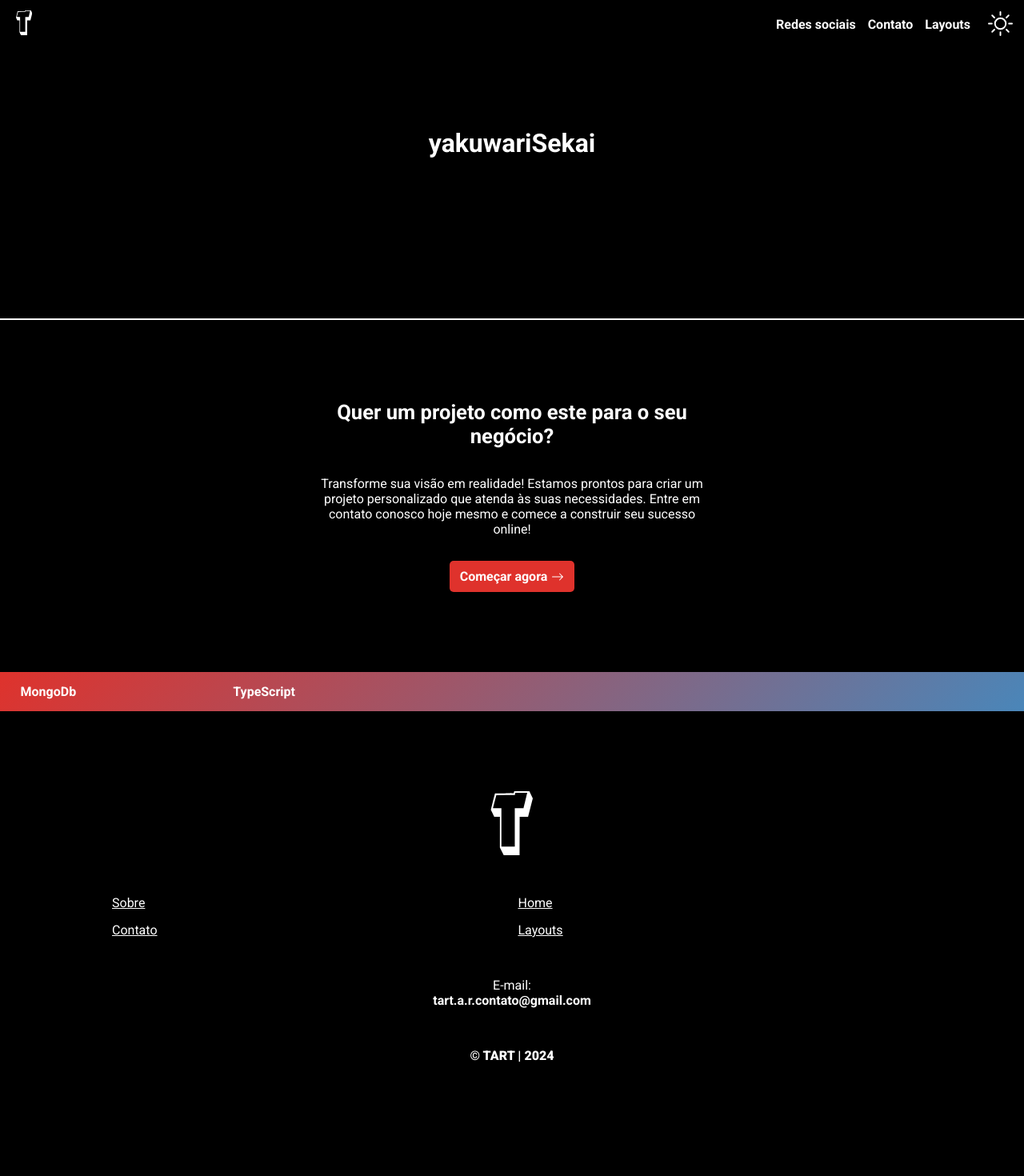
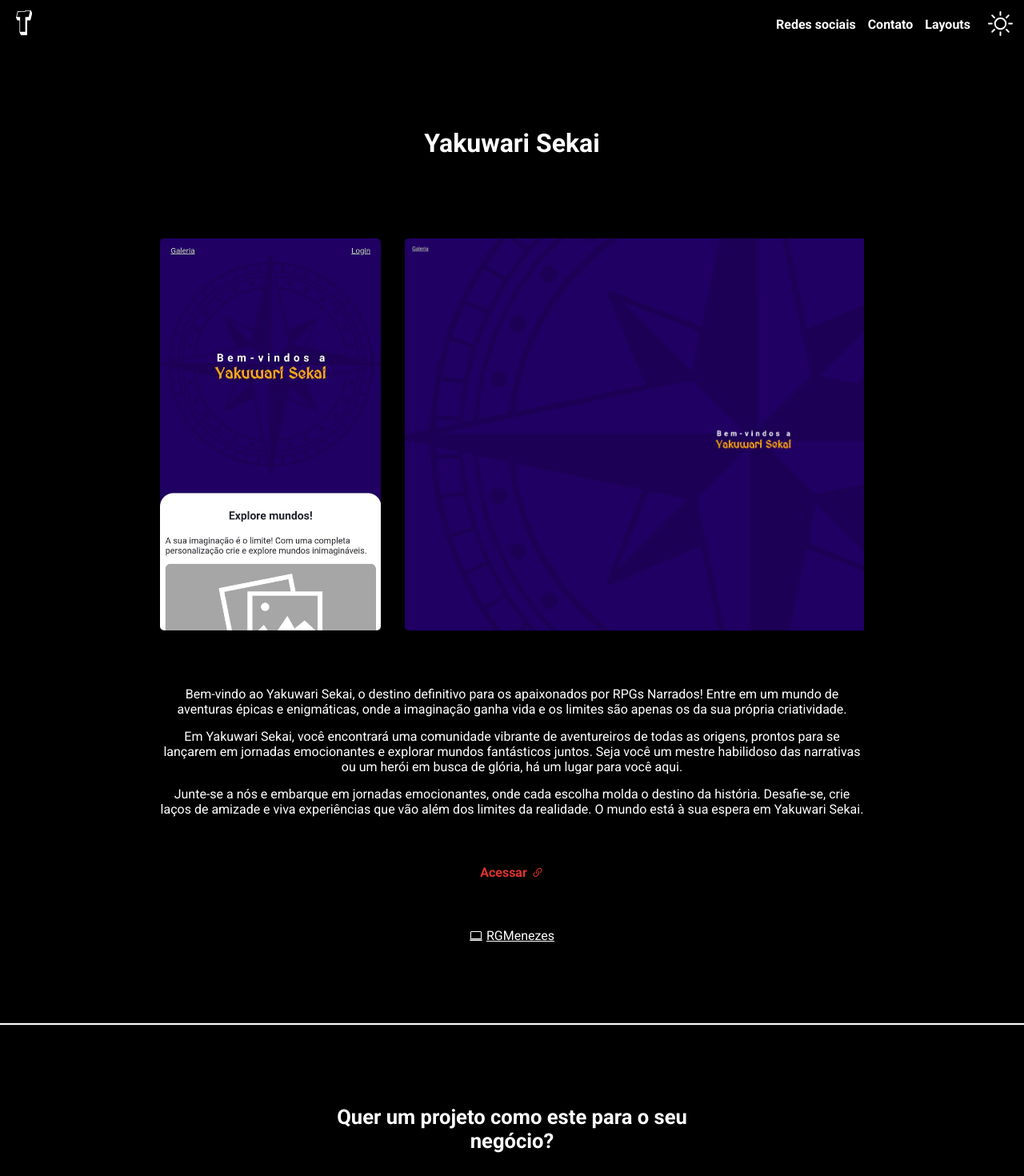
Before and after one commit to RGMenezes/tart, a Next.js app: page /projetos/yakuwariSekai in a window 1280 px wide. Shown: the top 1470 px of the page at 80% size. Before the commit the page ends 1429 px from the top, so only its background shows below. Built offline with nearby package versions, Linux system fonts and the light colour scheme.

Commit message:
finalizando aba de produtos

```diff
--- a/src/app/globals.css
+++ b/src/app/globals.css
@@ -22,6 +22,24 @@
   --color-contrast: var(--color-whiteT);
 
   --color-gradient: linear-gradient(135deg, var(--color-vermelho), var(--color-azul-aço));
+}
+
+::-webkit-scrollbar{
+  width: 0px;
+  height: 5px;
+}
+@media screen and (min-width: 769px) {
+  ::-webkit-scrollbar{
+    width: 10px;
+    height: 10px;
+  }
+}
+
+::-webkit-scrollbar-thumb{
+  cursor: pointer;
+  background-color: var(--color);
+  border: 2px solid var(--color-background);
+  border-radius: 2px;
 }
 
 *{
--- a/src/app/layout.module.css
+++ b/src/app/layout.module.css
@@ -11,24 +11,6 @@
   --color: var(--color-preto);
   --color-shadow: var(--color-whiteS);
   --color-contrast: var(--color-blackT);
-}
-
-.body::-webkit-scrollbar{
-  width: 0px;
-  height: 5px;
-}
-@media screen and (min-width: 769px) {
-  .body::-webkit-scrollbar{
-    width: 10px;
-    height: 10px;
-  }
-}
-
-.body::-webkit-scrollbar-thumb{
-  cursor: pointer;
-  background-color: var(--color);
-  border: 2px solid var(--color-background);
-  border-radius: 2px;
 }
 
 .body{
--- a/src/app/projetos/[nameProject]/page.module.css
+++ b/src/app/projetos/[nameProject]/page.module.css
@@ -10,6 +10,34 @@
 
 .content_section{
   max-width: 1000px;
+  margin: auto;
+
+  text-align: center;
+}
+
+.image{
+  width: auto;
+  height: 100%;
+
+  box-shadow: 0px 0px 10px var(--color-blackS);
+  border-radius: 5px;
+}
+
+.flow_x_around_container{
+  width: 100%;
+
+  display: flex;
+  flex-flow: row wrap;
+  justify-content: space-around;
+  gap: 30px;
+}
+.flow_x_center_container{
+  width: 100%;
+
+  display: flex;
+  flex-flow: row wrap;
+  justify-content: center;
+  gap: 30px;
 }
 
 .assessment_section{
--- a/src/app/projetos/[nameProject]/page.tsx
+++ b/src/app/projetos/[nameProject]/page.tsx
@@ -3,16 +3,49 @@ import styles from './page.module.css';
 import adText from '@/texts/adText';
 import Article from '@/components/layouts/Article';
 import ButtonLink from '@/components/link/ButtonLink';
-import { BsArrowRight } from 'react-icons/bs';
+import { BsArrowRight, BsFolderSymlink, BsLaptop, BsLink45Deg } from 'react-icons/bs';
+import ScrollXContainer from '@/components/containers/ScrollXContianer';
+import projectText, { TypeProject } from '@/texts/projectText';
+import Image from 'next/image';
+import TextLink from '@/components/link/TextLink';
 
 export default function Projetos({params: {nameProject}}: {params: {nameProject: string}}){
-  const project = decodeURIComponent(nameProject);
+  const projectName = decodeURIComponent(nameProject);
+  let project: TypeProject | undefined;
+
+  if(projectName === 'yakuwariSekai'){
+    project = projectText.yakuwariSekai;
+  }
+
   return(
     <main className={styles.main}>
-      <h1>{project}</h1>
+      <h1>{project?.title}</h1>
 
       <Section className={styles.content_section}>
+        <ScrollXContainer>
+          {project?.imagePortrait.map((item, index) => <Image className={styles.image} key={`portrait_${index}`} src={item} alt={project.imageAlt}/>)}
+          {project?.imageLandescap.map((item, index) => <Image className={styles.image} key={`landscap_${index}`} src={item} alt={project.imageAlt}/>)}
+        </ScrollXContainer>
 
+        <Article>
+          {project?.description.split('\n').map((item, index) => <p key={`description_${index}`}>{item}</p>)}
+        </Article>
+
+        <div className={styles.flow_x_around_container}>
+          {project?.repository && <TextLink rel='external' lang={undefined} target='_blank' type='highlight' to={project.repository}>
+            Código fonte <BsFolderSymlink />
+          </TextLink>}
+
+          {project?.site && <TextLink rel='external' lang={undefined} target='_blank' type='highlight' to={project.site}>
+            Acessar <BsLink45Deg />
+          </TextLink>}
+        </div>
+
+        <div className={styles.flow_x_center_container}>
+          {project?.dev.map( (item, index) =>  <TextLink key={`dev_${index}`} rel='external' lang={undefined} target='_blank' to={item[1]}>
+            <BsLaptop /> {item[0]}
+          </TextLink>)}
+        </div>
       </Section>
 
       <Section className={styles.assessment_section}>
--- /dev/null
+++ b/src/components/containers/ScrollXContainer.module.css
@@ -0,0 +1,9 @@
+.container{
+  height: 500px;
+  padding-bottom: 10px;
+
+  overflow: auto;
+  display: flex;
+  flex-flow: row nowrap;
+  gap: 30px;
+}
--- /dev/null
+++ b/src/components/containers/ScrollXContianer.tsx
@@ -0,0 +1,9 @@
+import styles from './ScrollXContainer.module.css';
+
+export default function ScrollXContainer({children, className}: {children?: React.ReactNode, className?: string}){
+  return(
+    <section className={`${styles.container} ${className}`}>
+      {children}
+    </section>
+  );
+};
--- a/src/components/link/TextLink.tsx
+++ b/src/components/link/TextLink.tsx
@@ -2,14 +2,14 @@ import Link from 'next/link';
 import styles from './TextLink.module.css';
 
 export default function TextLink(
-  {to, type, children, className, a}:
-  {children: React.ReactNode, to: string, type?: 'strong' | 'highlight', className?: string, a?: boolean}
+  {to, type, children, className, a, lang = 'pt-br', target, rel}:
+  {children: React.ReactNode, to: string, type?: 'strong' | 'highlight', className?: string, a?: boolean, lang?: string, target?: string, rel?: string}
 ){
   return(
     <>{a ?
-      <a hrefLang='pt-br' className={`${styles.link} ${type && styles[type]} ${className}`} href={to}>{children}</a>
+      <a hrefLang={lang} target={target} rel={rel} className={`${styles.link} ${type && styles[type]} ${className}`} href={to}>{children}</a>
       :
-      <Link hrefLang='pt-br' className={`${styles.link} ${type && styles[type]} ${className}`} href={to}>{children}</Link>
+      <Link hrefLang={lang} target={target} rel={rel} className={`${styles.link} ${type && styles[type]} ${className}`} href={to}>{children}</Link>
     }</>
   );
 };
--- a/src/texts/projectText.ts
+++ b/src/texts/projectText.ts
@@ -1,13 +1,27 @@
 import imageYSPortrait from '@public/assets/yakuwari_sekai/home_yakuwari_sekai_portrait.jpg';
 import imageYSLandscap from '@public/assets/yakuwari_sekai/home_yakuwari_sekai_landscap.jpg';
+import { StaticImageData } from 'next/image';
+
+export interface TypeProject {
+  title: string;
+  paragraph: string;
+  cta: string;
+  description: string;
+  dev: [string, string][];
+  repository: undefined;
+  site: string;
+  imagePortrait: StaticImageData[];
+  imageLandescap: StaticImageData[];
+  imageAlt: string;
+}
 
 
-const yakuwariSekai = {
+const yakuwariSekai: TypeProject = {
   title: 'Yakuwari Sekai',
   paragraph: 'Yakuwari Sekai é uma plataforma online onde os amantes de RPGs Narrados se encontram para desfrutar de épicas e enigmáticas aventuras.',
   cta: 'Ver mais +',
-  description: 'Bem-vindo ao Yakuwari Sekai, o destino definitivo para os apaixonados por RPGs Narrados! Entre em um mundo de aventuras épicas e enigmáticas, onde a imaginação ganha vida e os limites são apenas os da sua própria criatividade.\n\nEm Yakuwari Sekai, você encontrará uma comunidade vibrante de aventureiros de todas as origens, prontos para se lançarem em jornadas emocionantes e explorar mundos fantásticos juntos. Seja você um mestre habilidoso das narrativas ou um herói em busca de glória, há um lugar para você aqui.\n\nJunte-se a nós e embarque em jornadas emocionantes, onde cada escolha molda o destino da história. Desafie-se, crie laços de amizade e viva experiências que vão além dos limites da realidade. O mundo está à sua espera em Yakuwari Sekai.',
-  dev: [['RGMenezes', '']],
+  description: 'Bem-vindo ao Yakuwari Sekai, o destino definitivo para os apaixonados por RPGs Narrados! Entre em um mundo de aventuras épicas e enigmáticas, onde a imaginação ganha vida e os limites são apenas os da sua própria criatividade.\nEm Yakuwari Sekai, você encontrará uma comunidade vibrante de aventureiros de todas as origens, prontos para se lançarem em jornadas emocionantes e explorar mundos fantásticos juntos. Seja você um mestre habilidoso das narrativas ou um herói em busca de glória, há um lugar para você aqui.\nJunte-se a nós e embarque em jornadas emocionantes, onde cada escolha molda o destino da história. Desafie-se, crie laços de amizade e viva experiências que vão além dos limites da realidade. O mundo está à sua espera em Yakuwari Sekai.',
+  dev: [['RGMenezes', 'https://github.com/RGMenezes']],
   repository: undefined,
   site: 'https://yakuwarisekai.vercel.app/',
   imagePortrait: [imageYSPortrait],
```
Also changed, not shown: src/app/page.tsx (+4 -4 lines).
